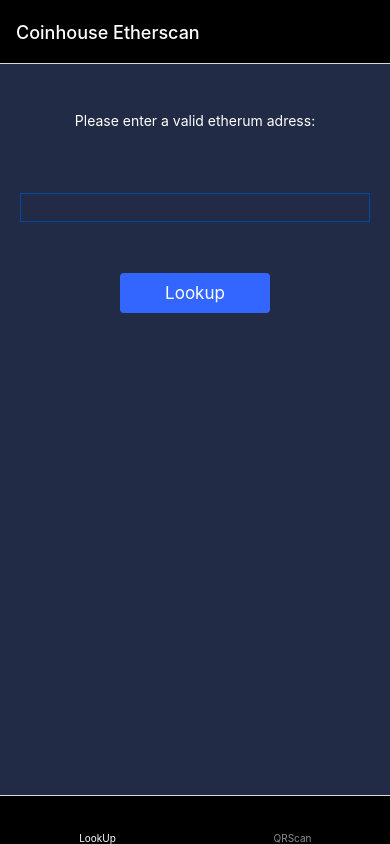
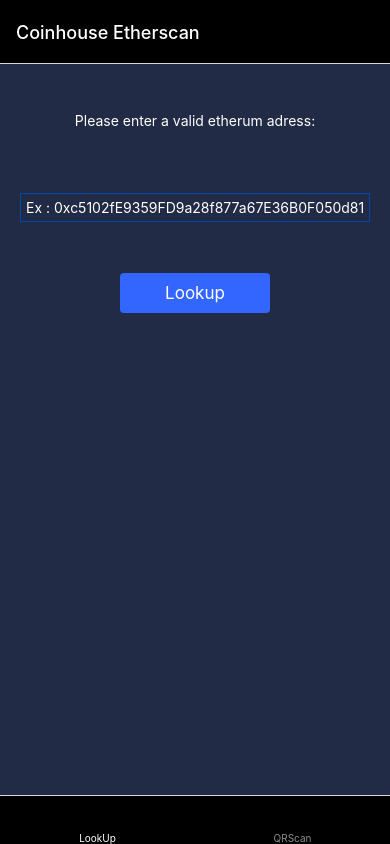
Before and after one commit to remitilmant/coinHouseTest, a React Native app: screen /LookUp in a window 390 px wide. Built offline with nearby package versions, Linux system fonts and the light colour scheme.

Commit message:
LookUp : update styles

```diff
--- a/Screens/LookUp.jsx
+++ b/Screens/LookUp.jsx
@@ -52,6 +52,8 @@
       <View style={styles.adressContainer}>
         <Text style={styles.title}>Please enter a valid etherum adress:</Text>
         <TextInput
+          placeholder="Ex : 0xc5102fE9359FD9a28f877a67E36B0F050d81a3CC"
+          placeholderTextColor="#ffff"
           style={styles.textInput}
           onChangeText={(e) => setAdress(e)}
           value={adress}
@@ -125,7 +127,7 @@
     color: "#ffffff",
   },
   textInput: {
-    color: "#a8abb5",
+    color: "#ffff",
     borderWidth: 1,
     borderColor: "#0047AB",
     padding: 5,
```
